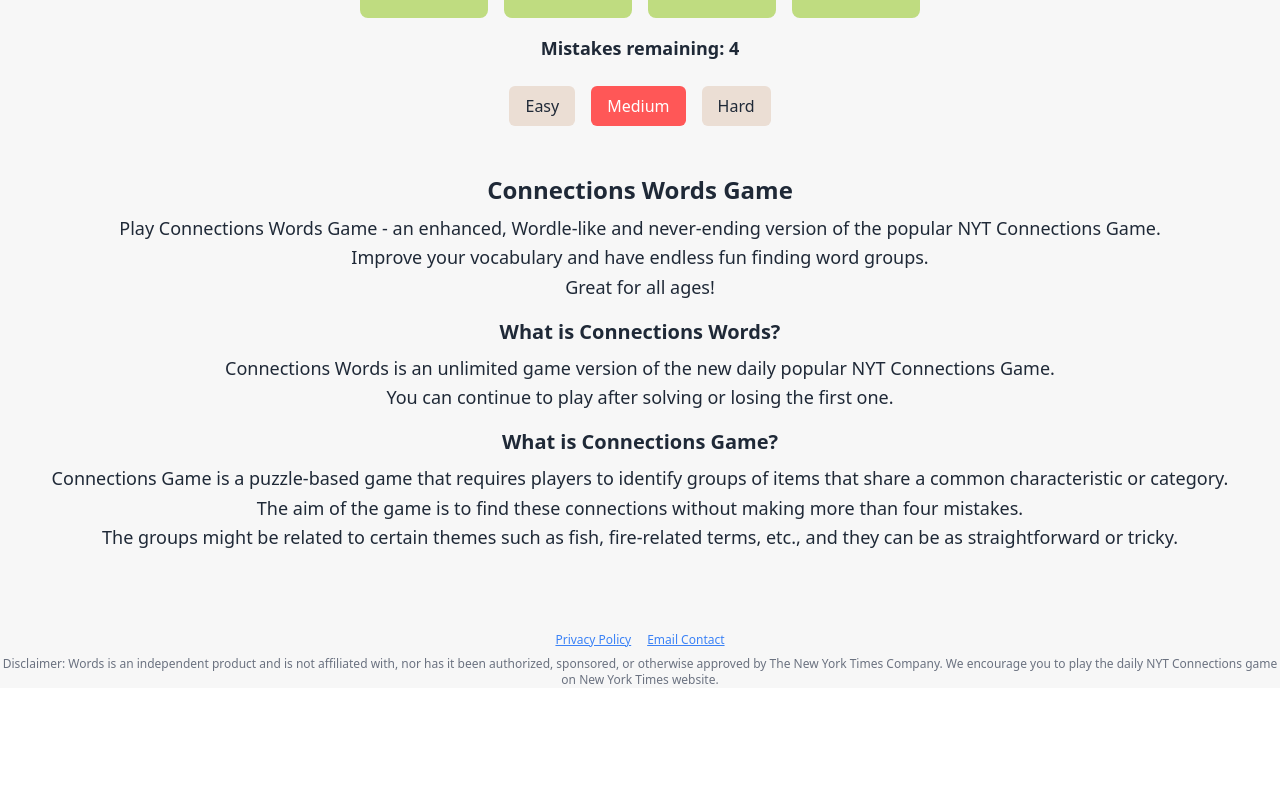
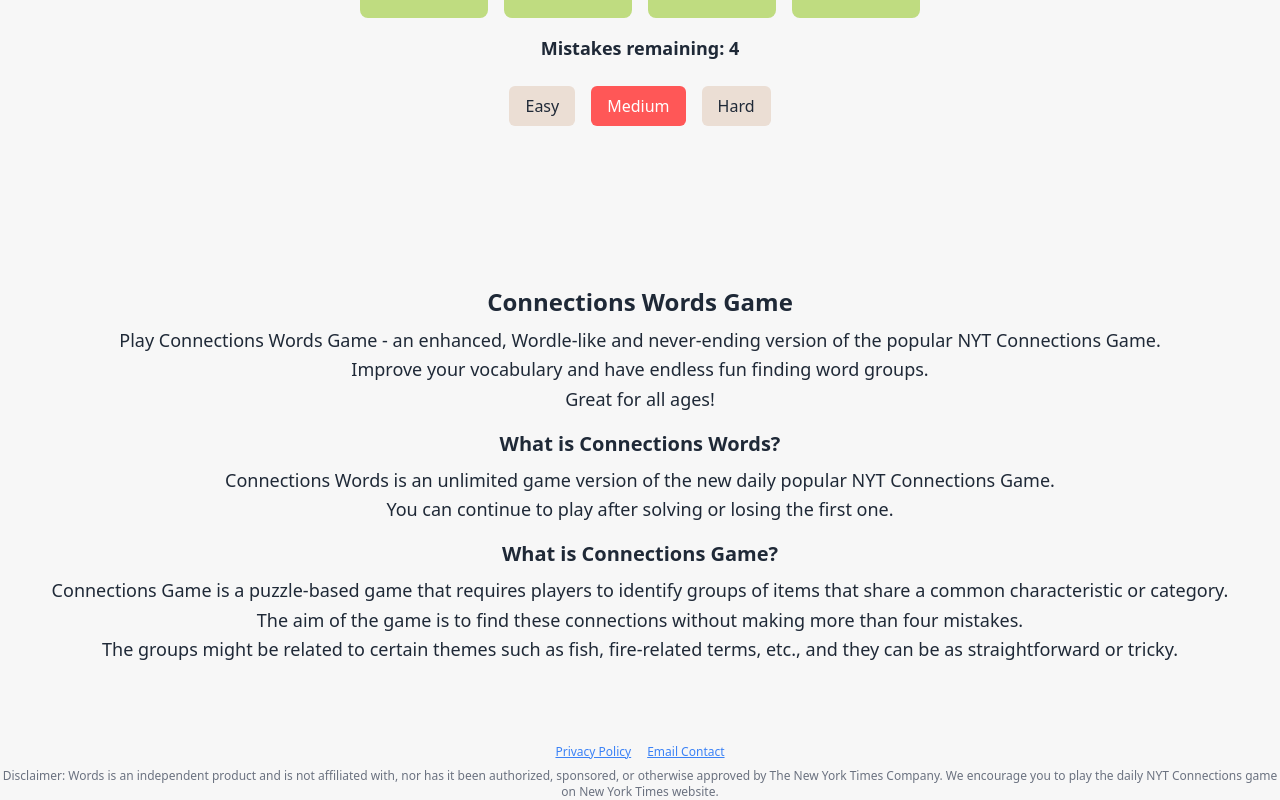
Before and after one commit to Heminyildiz/ConnectionWords, a React (Create React App) app: page / in a window 1280 px wide. Shown: the part 642-1442 px from the top of the page. Before the commit the page ends 1330 px from the top, so only its background shows below. Built offline with nearby package versions, Linux system fonts and the light colour scheme.

Commit message:
Update App.jsx

```diff
--- a/src/App.jsx
+++ b/src/App.jsx
@@ -251,7 +251,7 @@ const App = () => {
         </div>
       </div>
       {/* Yeni Bilgi Bölümü: Arka planı oyunun arka planıyla aynı, mt-16 */}
-      <div className="w-full py-8 px-4 mt-22 text-center font-lexend bg-transparent">
+      <div className="w-full py-8 px-4 mt-28 text-center font-lexend bg-transparent">
         <h2 className="text-2xl font-bold mb-2">Connections Words Game</h2>
         <p className="text-lg leading-relaxed">
           Play Connections Words Game - an enhanced, Wordle-like and never-ending version of the popular NYT Connections Game.
```
